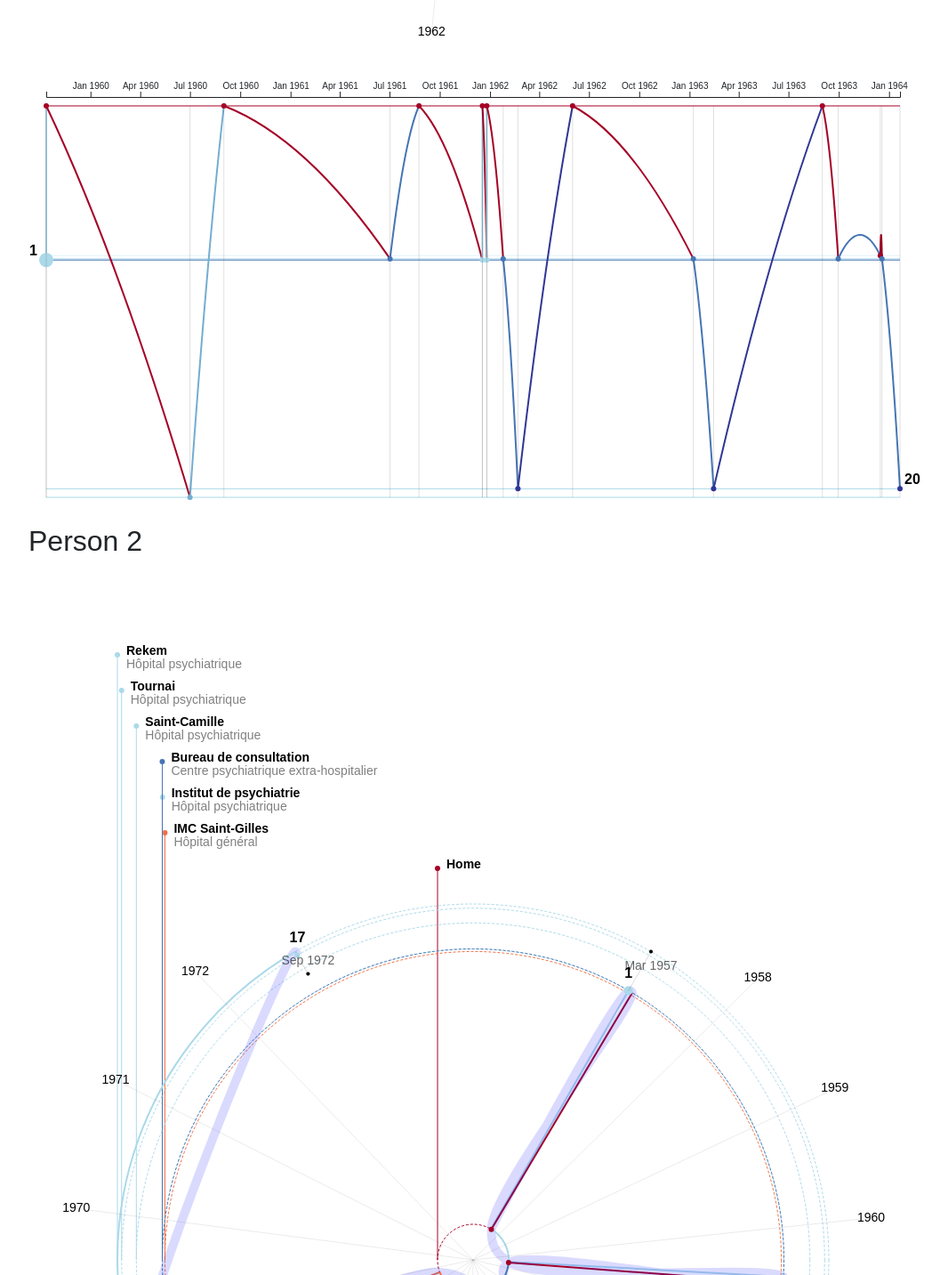
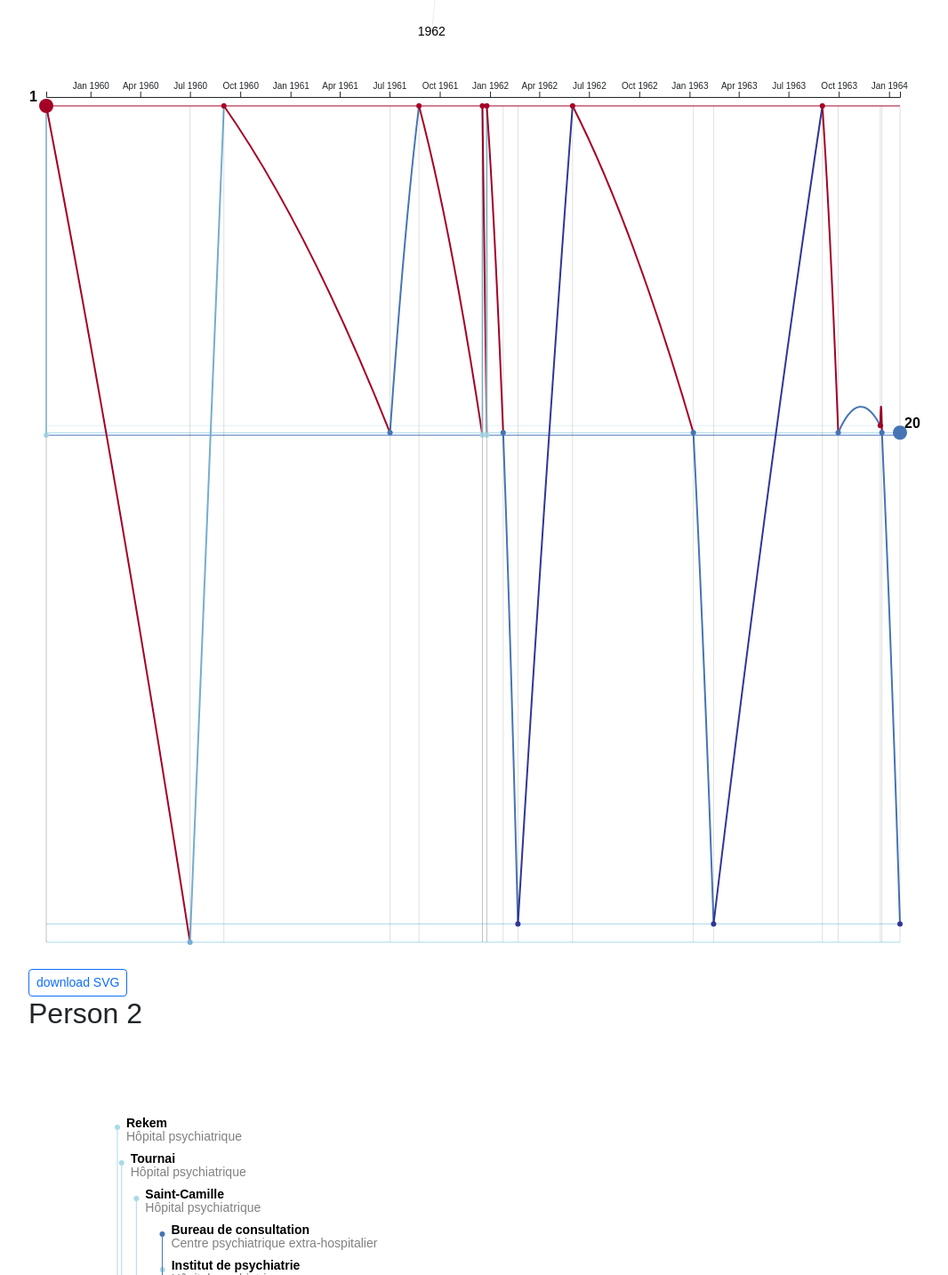
Before and after one commit to C2DH/trajectories, a React (Vite) app: page / in a window 1280 px wide. Shown: the part 1197-2630 px from the top of the page at 89% size, without its empty margins (50-1116 px from the left). Built offline with nearby package versions, Linux system fonts and the light colour scheme; a web font is replaced by a local one.

Commit message:
add donwload

```diff
--- a/src/CircularTimeline.tsx
+++ b/src/CircularTimeline.tsx
@@ -112,9 +112,33 @@ const CircularTimeline: React.FC<CircularTimelineProps> = ({
     getCoordinates(d.targetId, d.date!),
   ])
   const topOffset = locationArray.length * 40
+
+  const downloadAsSVG = () => {
+    if (!svgRef.current) return
+
+    // Get the SVG content as a string
+    const serializer = new XMLSerializer()
+    const svgString = serializer.serializeToString(svgRef.current)
+
+    // Create a Blob and object URL
+    const blob = new Blob([svgString], { type: 'image/svg+xml' })
+    const url = URL.createObjectURL(blob)
+
+    // Create a download link
+    const a = document.createElement('a')
+    a.href = url
+    a.download = 'download.svg'
+    document.body.appendChild(a)
+    a.click()
+    document.body.removeChild(a)
+
+    // Clean up
+    URL.revokeObjectURL(url)
+  }
+  const svgRef = React.useRef<SVGSVGElement>(null)
   return (
     <div className='CircularTimeline'>
-      <svg width={width} height={height + topOffset}>
+      <svg width={width} height={height + topOffset} ref={svgRef}>
         {/* draw vertical lines per each location, where x is the location radius */}
 
         <g transform={`translate(${centerX},${centerY + topOffset})`}>
@@ -307,6 +331,12 @@ const CircularTimeline: React.FC<CircularTimelineProps> = ({
             })}
         </g>
       </svg>
+      <button
+        className='btn btn-sm btn-outline-primary'
+        onClick={downloadAsSVG}
+      >
+        download SVG
+      </button>
     </div>
   )
 }
--- a/src/LinearTimeline.tsx
+++ b/src/LinearTimeline.tsx
@@ -16,12 +16,13 @@ interface LinearTimelineProps {
 const LinearTimeline: React.FC<LinearTimelineProps> = ({
   trajectories = [],
   width = 1000,
-  height = 500,
+  height = 1000,
   xMargin = 20,
   yMargin = 30,
   places = [],
   settings,
 }) => {
+  const svgRef = useRef<SVGSVGElement>(null)
   const axisRef = useRef<SVGGElement>(null)
   const placeIndex: { [key: string]: Place } = places.reduce((acc, place) => {
     acc[place.id] = place
@@ -31,24 +32,17 @@ const LinearTimeline: React.FC<LinearTimelineProps> = ({
   console.debug('[LinearTimeline] trajectories:', settings)
   // console.debug('[CircularTimeline] placeIndex:', placeIndex)
   // Parse dates and sort chronologically
-  const parsedData = trajectories
-    .map((d) => ({
+  const parsedData = trajectories.map((d) => ({
     ...d,
     targetId: d.targetId.trim(),
     sourceId: d.sourceId.trim(),
     date: d3.timeParse('%d/%m/%Y')(d.movingDate),
-      dateLabel: DateTime.fromFormat(d.movingDate, 'dd/MM/yyyy').toLocaleString(
-        {
+    dateLabel: DateTime.fromFormat(d.movingDate, 'dd/MM/yyyy').toLocaleString({
       year: 'numeric',
       month: d.dataAccuracy === 'month' ? 'long' : 'short',
       day: d.dataAccuracy === 'day' ? 'numeric' : undefined,
-        }
-      ),
+    }),
   }))
-    .sort((a, b) =>
-      a.date && b.date ? a.date.getTime() - b.date.getTime() : 0
-    )
-
   // color by place type
   const colorScale = d3
     .scaleOrdinal()
@@ -92,6 +86,30 @@ const LinearTimeline: React.FC<LinearTimelineProps> = ({
     .domain([0, d3.max(Object.values(distancesByPlaceId)) || 1])
     .range([0, height - yMargin * 2]) // "Home" is small, others grow with distance
     .exponent(exponent) // Adjust curvature
+
+  const downloadAsSVG = () => {
+    if (!svgRef.current) return
+
+    // Get the SVG content as a string
+    const serializer = new XMLSerializer()
+    const svgString = serializer.serializeToString(svgRef.current)
+
+    // Create a Blob and object URL
+    const blob = new Blob([svgString], { type: 'image/svg+xml' })
+    const url = URL.createObjectURL(blob)
+
+    // Create a download link
+    const a = document.createElement('a')
+    a.href = url
+    a.download = 'download.svg'
+    document.body.appendChild(a)
+    a.click()
+    document.body.removeChild(a)
+
+    // Clean up
+    URL.revokeObjectURL(url)
+  }
+
   useEffect(() => {
     if (axisRef.current) {
       const axis = d3.axisTop(timeScale).tickFormat((d) =>
@@ -104,7 +122,8 @@ const LinearTimeline: React.FC<LinearTimelineProps> = ({
     }
   }, [timeScale])
   return (
-    <svg width={width} height={height}>
+    <>
+      <svg width={width} height={height} ref={svgRef}>
         <g
           ref={axisRef}
           width={width - xMargin * 2}
@@ -138,6 +157,8 @@ const LinearTimeline: React.FC<LinearTimelineProps> = ({
         {parsedData.map((d, index) => {
           const color = colorScale(d.targetId) as string
           const y = spaceScale(distancesByPlaceId[d.targetId])
+          const ySource = spaceScale(distancesByPlaceId[d.sourceId])
+          const colorSource = colorScale(d.sourceId) as string
           const x = timeScale(d.date!)
           const curvePath =
             index < parsedData.length - 1
@@ -160,21 +181,33 @@ const LinearTimeline: React.FC<LinearTimelineProps> = ({
                 stroke={'#00000020'}
               ></line>
               {index === 0 || index === parsedData.length - 1 ? (
+                <>
                   <text
                     x={index === 0 ? x - 10 : x + 5}
-                y={y - 5}
+                    y={ySource - 5}
                     className='font-weight-bold'
                     textAnchor={index === 0 ? 'end' : 'start'}
                     fill='#000'
                   >
                     {index + 1}
                   </text>
+                  <circle r={8} cx={x} cy={ySource} fill={colorSource} />
+                </>
               ) : null}
-            <circle r={index === 0 ? 8 : 3} cx={x} cy={y} fill={color} />
+              <circle r={3} cx={x} cy={y} fill={color} />
             </g>
           )
         })}
       </svg>
+      <div>
+        <button
+          className='btn btn-sm btn-outline-primary'
+          onClick={downloadAsSVG}
+        >
+          download SVG
+        </button>
+      </div>
+    </>
   )
 }
 
```
Lines whose indentation alone changed are shown as unchanged.
